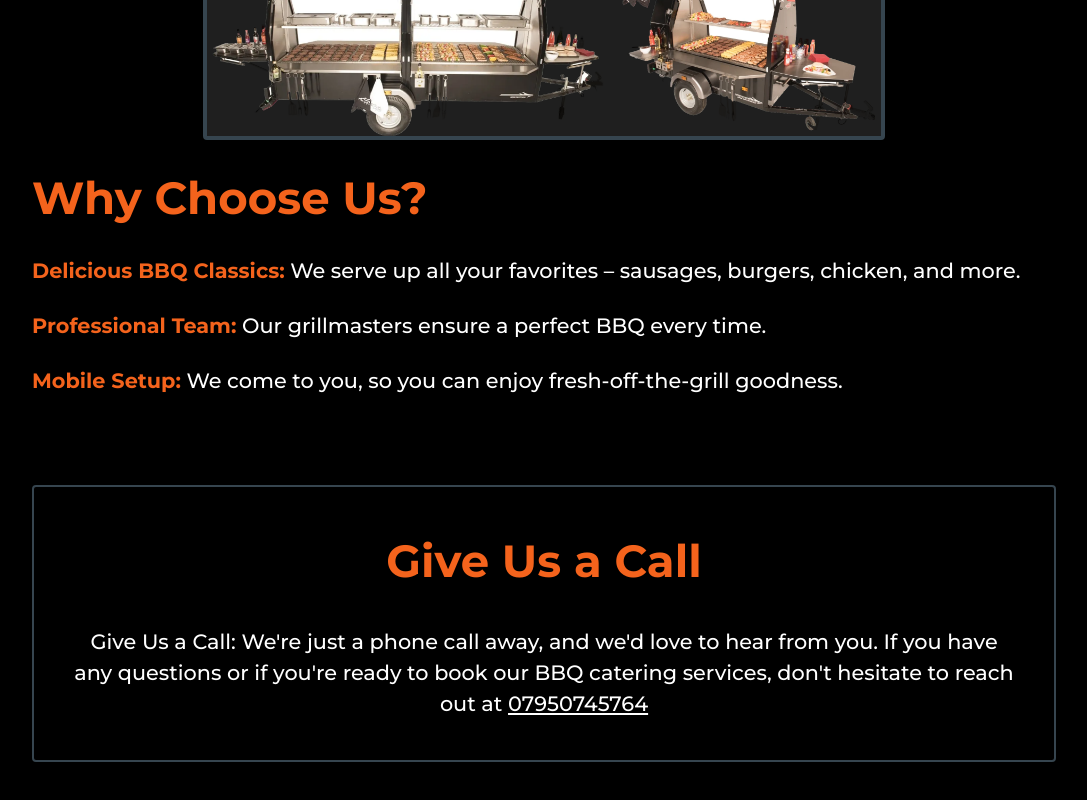
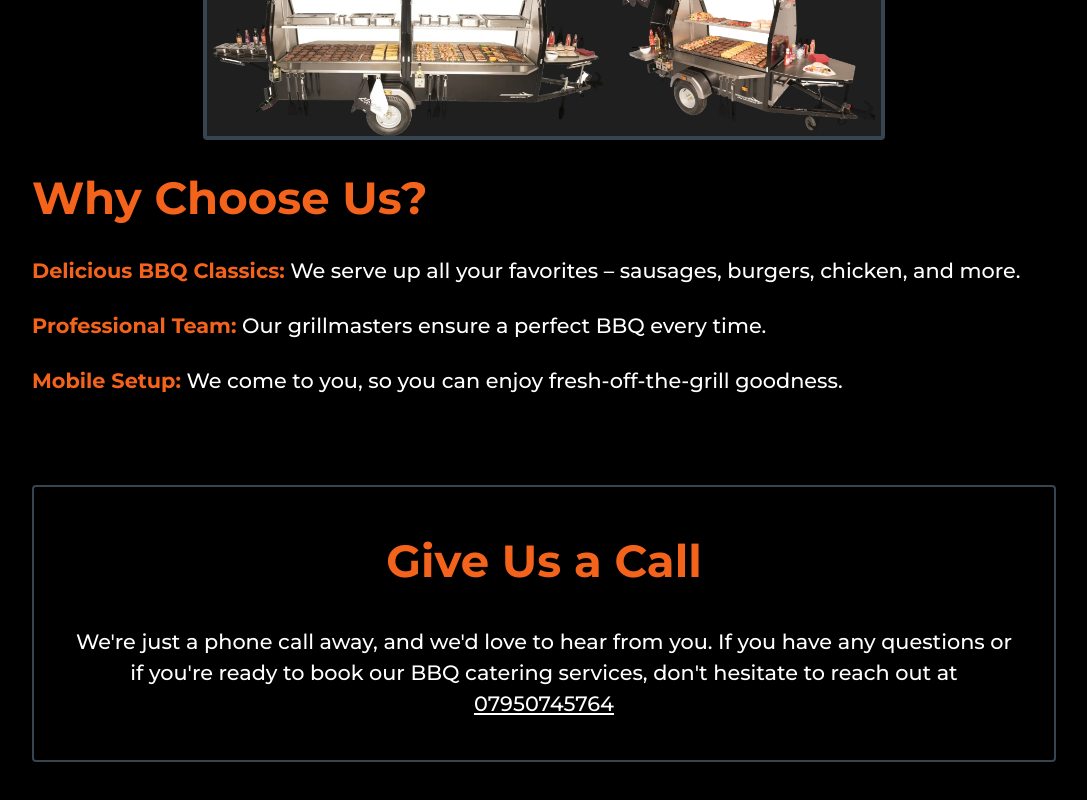
Before and after one commit to Ol-Wood/SmithsGrill, a React (Vite) app: page / in a window 1280 px wide. Shown: the part 516-1316 px from the top of the page, without its empty margins (96-1183 px from the left). Built offline with nearby package versions, Linux system fonts and the light colour scheme.

Commit message:
update wording on contact section

```diff
--- a/src/components/Home.tsx
+++ b/src/components/Home.tsx
@@ -31,8 +31,8 @@ export default function Home() {
       <div className="flex flex-col gap-8 border-2 rounded border-gray mt-10 text-center p-10 self-center">
         <h2 className="text-orange">Give Us a Call</h2>
         <p>
-          Give Us a Call: We're just a phone call away, and we'd love to hear from you. If you have any questions or if you're ready to book our BBQ
-          catering services, don't hesitate to reach out at{" "}
+          We're just a phone call away, and we'd love to hear from you. If you have any questions or if you're ready to book our BBQ catering
+          services, don't hesitate to reach out at{" "}
           <a className="underline" href="tel:07950745764">
             07950745764
           </a>
```
